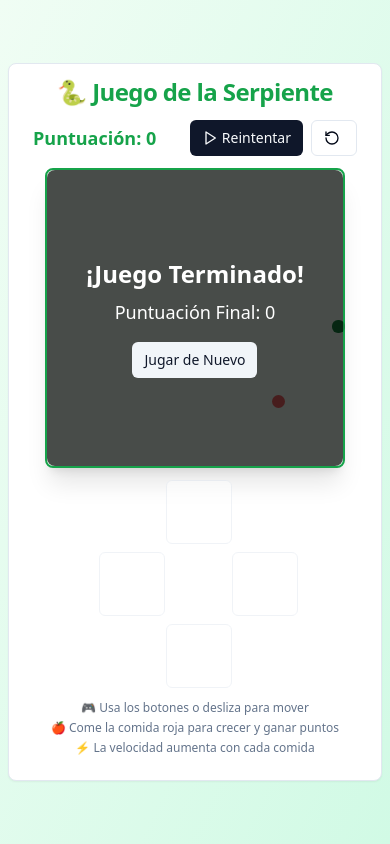
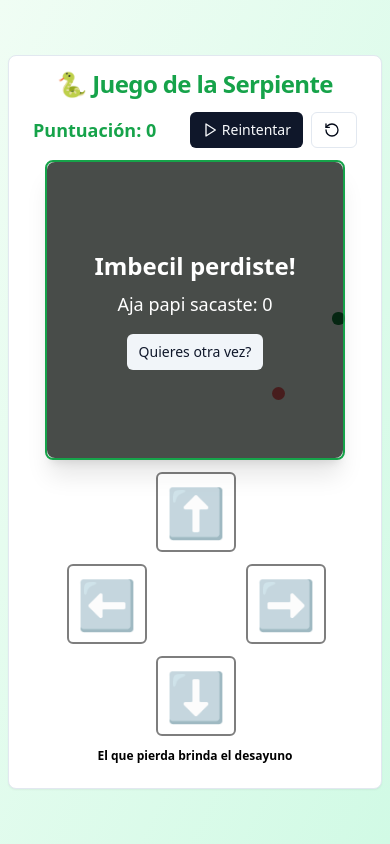
Before and after one commit to ferjbadev/snakeGame, a React (Vite) app: page / in a window 390 px wide. Both pictures are taken after a click on the button "Jugar". Built offline with nearby package versions, Linux system fonts and the light colour scheme.

Commit message:
Update SnakeGame.tsx

```diff
--- a/src/components/SnakeGame.tsx
+++ b/src/components/SnakeGame.tsx
@@ -1,7 +1,7 @@
 import { useState, useEffect, useCallback, useRef } from 'react';
-import { Card, CardContent, CardDescription, CardHeader, CardTitle } from './ui/card';
+import { Card, CardContent, CardHeader, CardTitle } from './ui/card';
 import { Button } from './ui/button';
-import { Play, Pause, RotateCcw, ChevronUp, ChevronDown, ChevronLeft, ChevronRight } from 'lucide-react';
+import { Play, Pause, RotateCcw } from 'lucide-react';
 
 const GRID_SIZE = 20;
 const getCellSize = () => {
@@ -209,9 +209,7 @@ const SnakeGame = () => {
           <CardTitle className="text-2xl sm:text-4xl font-bold text-green-600 dark:text-green-400">
             🐍 Juego de la Serpiente
           </CardTitle>
-          <CardDescription className="text-sm sm:text-lg hidden sm:block">
-            Usa las flechas o WASD para mover la serpiente
-          </CardDescription>
+
         </CardHeader>
         <CardContent className="space-y-3 sm:space-y-4">
           {/* Score and Controls */}
@@ -290,10 +288,10 @@ const SnakeGame = () => {
               {gameOver && (
                 <div className="absolute inset-0 bg-black bg-opacity-70 flex items-center justify-center rounded-lg">
                   <div className="text-center text-white px-4">
-                    <h2 className="text-2xl sm:text-4xl font-bold mb-2">¡Juego Terminado!</h2>
-                    <p className="text-lg sm:text-2xl mb-4">Puntuación Final: {score}</p>
+                    <h2 className="text-2xl sm:text-4xl font-bold mb-2">Imbecil perdiste!</h2>
+                    <p className="text-lg sm:text-2xl mb-4">Aja papi sacaste: {score}</p>
                     <Button onClick={resetGame} size="sm" variant="secondary" className="sm:text-base">
-                      Jugar de Nuevo
+                      Quieres otra vez?
                     </Button>
                   </div>
                 </div>
@@ -303,46 +301,46 @@ const SnakeGame = () => {
 
           {/* Mobile Touch Controls */}
           <div className="flex sm:hidden justify-center items-center">
-            <div className="grid grid-cols-3 gap-2 w-48">
+            <div className="grid grid-cols-3 gap-3 w-64">
               <div></div>
               <Button
                 variant="outline"
                 size="lg"
-                className="h-16 w-16"
+                className="h-20 w-20 border-2 border-black"
                 onClick={() => changeDirection({ x: 0, y: -1 })}
                 disabled={!isPlaying}
               >
-                <ChevronUp className="h-8 w-8" />
+                <span className="text-5xl">⬆️</span>
               </Button>
               <div></div>
               <Button
                 variant="outline"
                 size="lg"
-                className="h-16 w-16"
+                className="h-20 w-20 border-2 border-black"
                 onClick={() => changeDirection({ x: -1, y: 0 })}
                 disabled={!isPlaying}
               >
-                <ChevronLeft className="h-8 w-8" />
+                <span className="text-5xl">⬅️</span>
               </Button>
               <div></div>
               <Button
                 variant="outline"
                 size="lg"
-                className="h-16 w-16"
+                className="h-20 w-20 border-2 border-black"
                 onClick={() => changeDirection({ x: 1, y: 0 })}
                 disabled={!isPlaying}
               >
-                <ChevronRight className="h-8 w-8" />
+                <span className="text-5xl">➡️</span>
               </Button>
               <div></div>
               <Button
                 variant="outline"
                 size="lg"
-                className="h-16 w-16"
+                className="h-20 w-20 border-2 border-black"
                 onClick={() => changeDirection({ x: 0, y: 1 })}
                 disabled={!isPlaying}
               >
-                <ChevronDown className="h-8 w-8" />
+                <span className="text-5xl">⬇️</span>
               </Button>
               <div></div>
             </div>
@@ -350,10 +348,7 @@ const SnakeGame = () => {
 
           {/* Instructions */}
           <div className="text-center text-xs sm:text-sm text-muted-foreground space-y-1">
-            <p className="hidden sm:block">🎮 Controles: Flechas del teclado o W/A/S/D</p>
-            <p className="sm:hidden">🎮 Usa los botones o desliza para mover</p>
-            <p>🍎 Come la comida roja para crecer y ganar puntos</p>
-            <p>⚡ La velocidad aumenta con cada comida</p>
+            <p className="text-black font-bold">El que pierda brinda el desayuno</p>
           </div>
         </CardContent>
       </Card>
```
